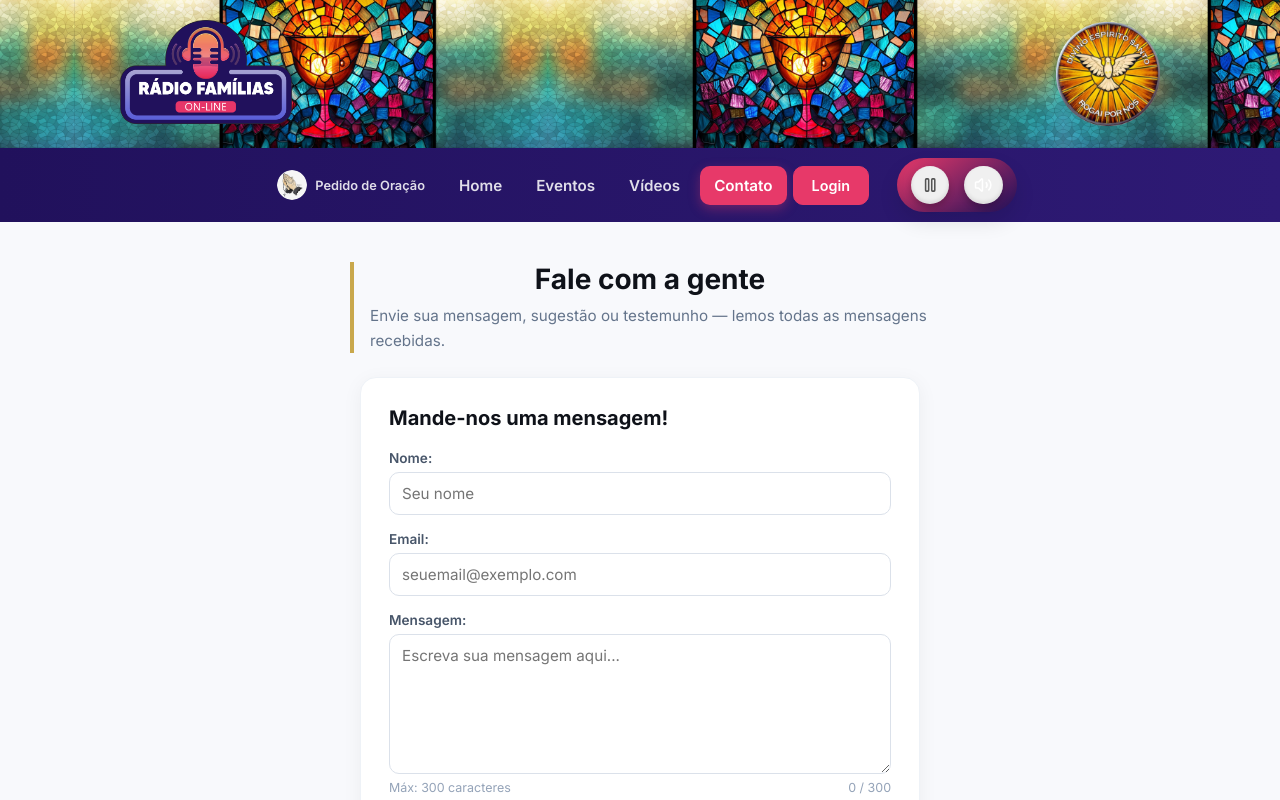
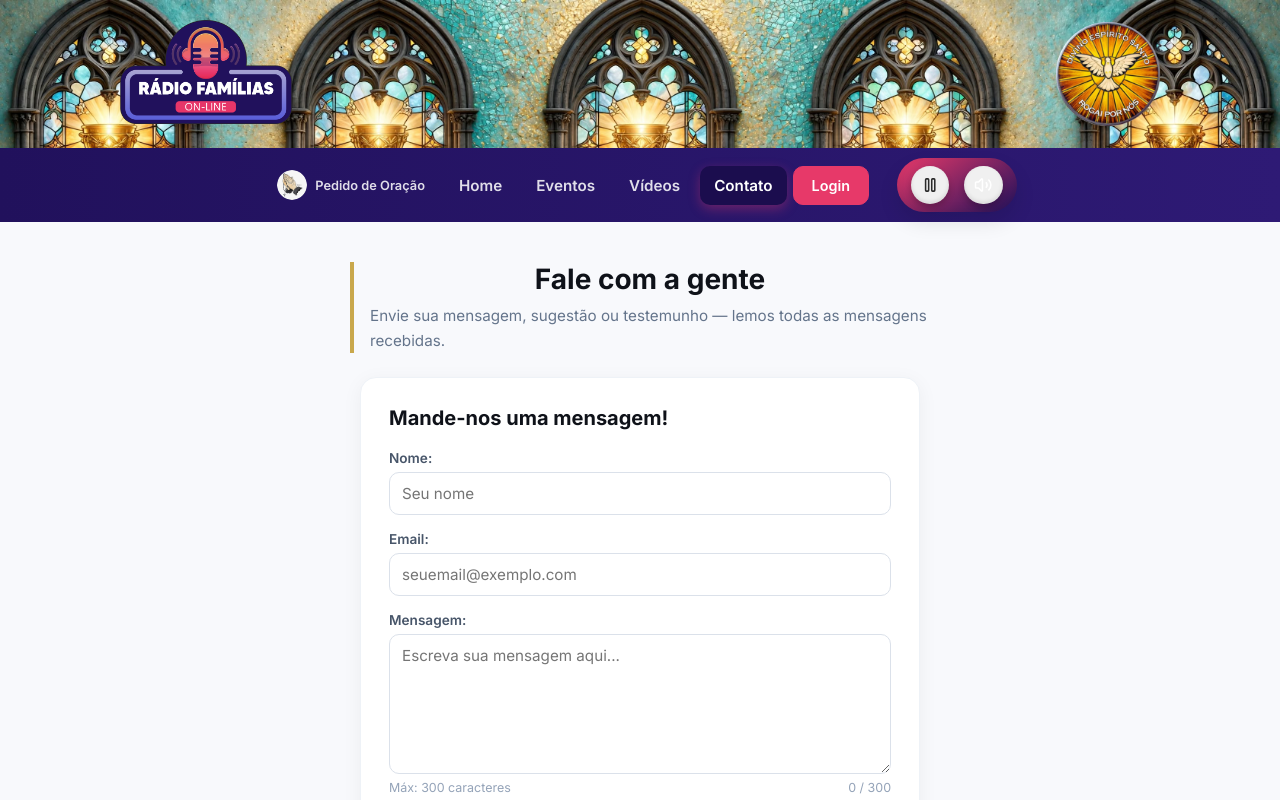
Before and after one commit to EngArantes/radio-familias-online, a React (Create React App) app: page /contato in a window 1280 px wide. Shown: the top 800 px of the page. Built offline with nearby package versions, Linux system fonts and the light colour scheme; no server answers; the database is empty.

Commit message:
menu hamburguer corrigido que nao abria

```diff
--- a/src/components/Header.css
+++ b/src/components/Header.css
@@ -61,7 +61,7 @@
 }
 
 .nav-links li a.nav-link--active {
-  background-color: #e73969;
+  background-color: #1b0d4e;
   color: #ffffff;
   box-shadow: 0 4px 12px rgba(231, 57, 105, 0.35);
 }
@@ -141,6 +141,12 @@
   border-color: #e73969;
 }
 
+/* O ícone SVG do lucide fica no centro do botão: garante que o clique
+   nele borbulhe para o <button> em qualquer navegador mobile */
+.menu-button svg {
+  pointer-events: none;
+}
+
 /* 5. Responsivo (mobile) */
 @media (max-width: 900px) {
   .menu-button {
@@ -189,10 +195,13 @@
 
   .header__player {
     margin-left: auto;
+    min-width: 0;
+    flex: 0 1 auto;
   }
 
   .header .playerPrincipal {
     padding: 6px 10px;
+    max-width: 100%;
   }
 
   .header .playerPrincipal .botoes {
--- a/src/components/Header.jsx
+++ b/src/components/Header.jsx
@@ -49,9 +49,17 @@ function Header() {
   }, [isMenuOpen]);
 
   // Fecha o menu ao clicar fora do header
+  // (usa 'click' com verificação de origem: ignora o clique que ABRIU o menu,
+  // que borbulha do próprio botão até o document no mesmo toque)
   useEffect(() => {
     if (!isMenuOpen) return undefined;
     const onClick = (event) => {
+      if (
+        menuButtonRef.current &&
+        menuButtonRef.current.contains(event.target)
+      ) {
+        return;
+      }
       if (headerRef.current && !headerRef.current.contains(event.target)) {
         setIsMenuOpen(false);
       }
@@ -101,7 +109,10 @@ function Header() {
             ref={menuButtonRef}
             type="button"
             className={`menu-button${isMenuOpen ? ' menu-button--open' : ''}`}
-            onClick={toggleMenu}
+            onClick={(event) => {
+              event.stopPropagation();
+              toggleMenu();
+            }}
             aria-label={isMenuOpen ? 'Fechar menu' : 'Abrir menu'}
             aria-expanded={isMenuOpen}
             aria-controls="menu-principal"
--- a/src/components/Player.css
+++ b/src/components/Player.css
@@ -74,7 +74,7 @@
   .VolumeX {
     width: 24px;
     height: 24px;
-    color: #555;
+    color: #2b2b2b;
   }
 
   /* Detalhe inferior do rádio */
--- a/src/components/SubHeader.css
+++ b/src/components/SubHeader.css
@@ -5,7 +5,7 @@ body {
 }
 
 .SubHeader {
-  background-image: url("../vitrais.png");
+  background-image: url("../vitral.jpg");
   background-size: cover;
   padding-bottom: 20px;
   display: flex;
--- a/src/pages/PedidoDeOracao.jsx
+++ b/src/pages/PedidoDeOracao.jsx
@@ -73,7 +73,7 @@ const PedidoDeOracao = () => {
       <header className="oracao__cabecalho">
         <h1>Pedido de oração</h1>
         <p>
-          Conte conosco — escreva seu pedido e nossa equipe estará
+          Conte conosco - escreva seu pedido e nossa equipe estará
           intercedendo por você e sua família.
         </p>
       </header>
```
Also changed, not shown: src/vitral.jpg (added).
